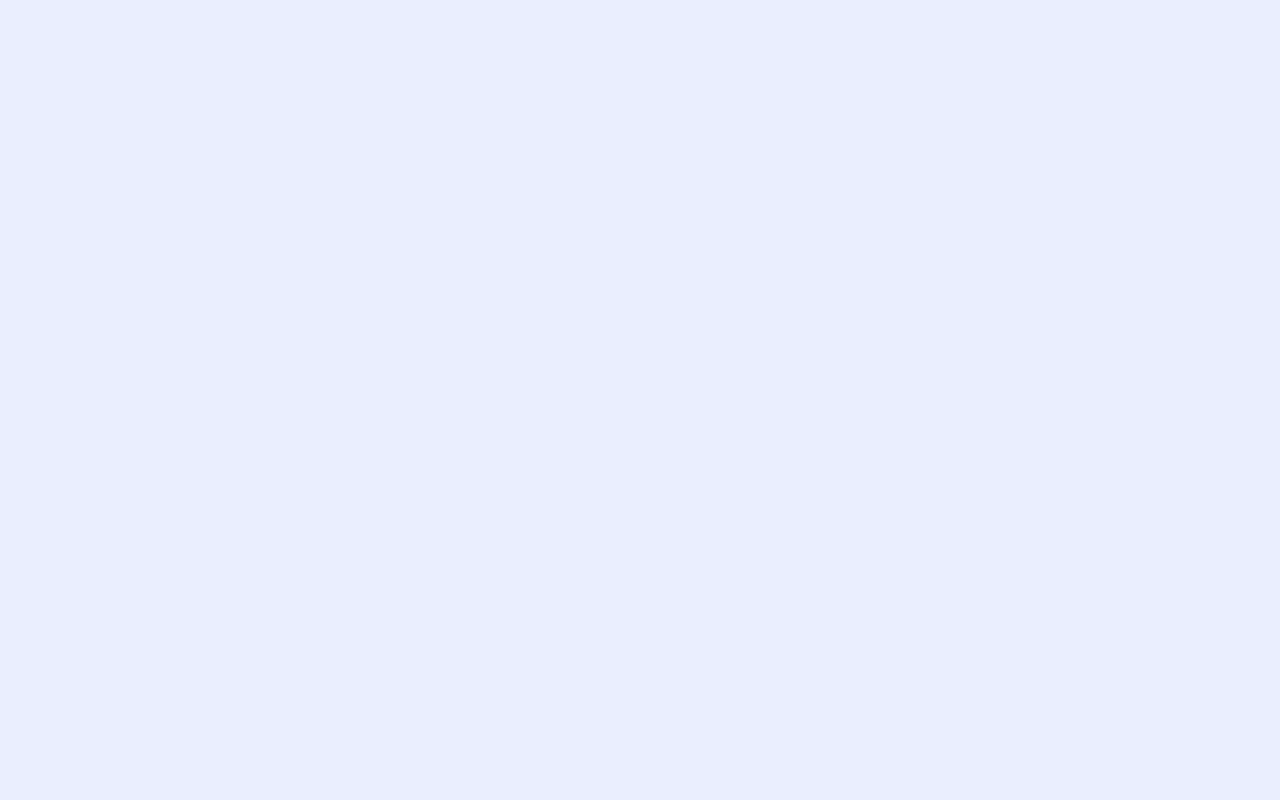
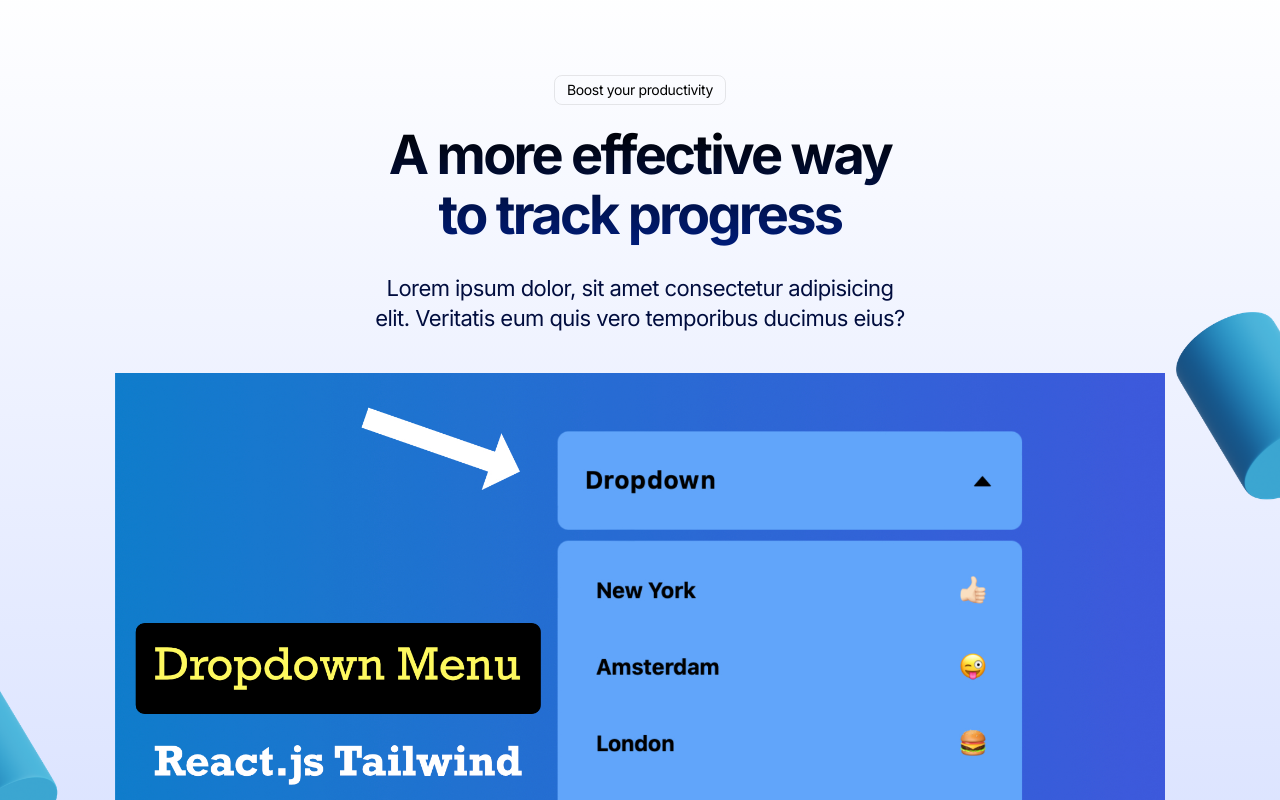
Before and after one commit to Cesare10-dev/landingpagentf, a Next.js app: page / in a window 1280 px wide. Shown: the part 1060-1860 px from the top of the page. Before the commit the page ends 1039 px from the top, so only its background shows below. Built offline with nearby package versions, Linux system fonts and the light colour scheme.

Commit message:
lticker done

```diff
--- a/src/app/globals.css
+++ b/src/app/globals.css
@@ -18,4 +18,8 @@
   .logo-thicker-image {
     @apply h-20 w-auto;
   }
+
+  .tag {
+    @apply text-sm inline-flex border border-[#222]/10 px-3 py-1 rounded-lg tracking-tight;
+  }
 }
--- a/src/app/page.tsx
+++ b/src/app/page.tsx
@@ -1,6 +1,7 @@
 import Header from "@/components/Header";
 import { Hero } from "@/components/Hero";
 import LogoTicker from "@/components/LogoTicker";
+import ProductShowcase from "@/components/ProductShowcase";
 
 export default function Home() {
   return (
@@ -8,6 +9,7 @@ export default function Home() {
       <Header />
       <Hero />
       <LogoTicker />
+      <ProductShowcase />
     </div>
   );
 }
--- a/src/components/Hero.tsx
+++ b/src/components/Hero.tsx
@@ -9,9 +9,7 @@ export const Hero = () => {
       <div className="container mx-auto px-8">
         <div className="md:flex items-center">
           <div className="w-[578px]">
-            <div className="text-sm inline-flex border border-[#222]/10 px-3 py-1 rounded-lg tracking-tight">
-              Version 2.0 is here
-            </div>
+            <div className="tag">Version 2.0 is here</div>
             <h1 className="text-5xl md:text-7xl font-bold tracking-tighter bg-gradient-to-b from-black to-[#001E80] text-transparent bg-clip-text mt-6">
               Pathway to productivity
             </h1>
--- /dev/null
+++ b/src/components/ProductShowcase.tsx
@@ -0,0 +1,47 @@
+import Image from "next/image";
+import dd from "@/assets/dd.jpg";
+import cyl from "@/assets/3dcyl.png";
+
+const ProductShowcase = () => {
+  return (
+    <section className="bg-gradient-to-b from-[#FFFFFF] to-[#D2DCFF] py-24 overflow-x-clip">
+      <div className="container mx-auto">
+        <div className="max-w-[540px] mx-auto">
+          <div className="flex justify-center">
+            <div className="tag">Boost your productivity</div>
+          </div>
+          <h2 className="text-center text-4xl md:text-[54px] md:leading-[60px] h-28 md:h-32 mt-5 font-bold tracking-tighter bg-gradient-to-b from-black to-[#001E80] text-transparent bg-clip-text">
+            A more effective way to track progress
+          </h2>
+          <p className="text-center text-[22px] leading-[30px] tracking-tight text-[#010D3E] mt-5">
+            Lorem ipsum dolor, sit amet consectetur adipisicing elit. Veritatis
+            eum quis vero temporibus ducimus eius?
+          </p>
+        </div>
+        <div className="relative">
+          <Image
+            src={dd}
+            alt="Product image"
+            width={1050}
+            className="mt-10 mx-auto"
+          />
+          <Image
+            src={cyl}
+            alt="c"
+            width={262}
+            height={262}
+            className="hidden md:block absolute -right-28 -top-24"
+          />
+          <Image
+            src={cyl}
+            alt="c"
+            height={248}
+            className="hidden md:block absolute bottom-20 -left-36"
+          />
+        </div>
+      </div>
+    </section>
+  );
+};
+
+export default ProductShowcase;
```
Also changed, not shown: src/assets/dd.jpg (added).
